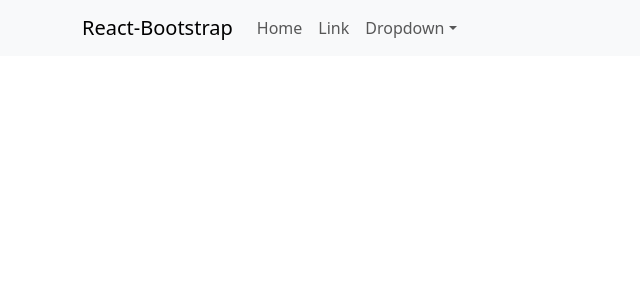
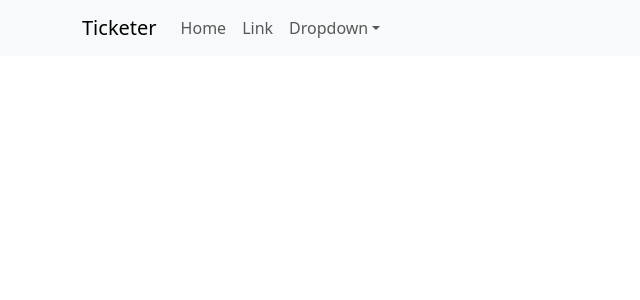
Before and after one commit to felixzhu88/madhacks-2024, a React (Create React App) app in the folder my-app/: page / in a window 1280 px wide. Shown: the top 300 px of the page, without its empty margins (0-640 px from the left). Built offline with nearby package versions, Linux system fonts and the light colour scheme.

Commit message:
Changing navbar name

```diff
--- a/my-app/src/App.js
+++ b/my-app/src/App.js
@@ -9,7 +9,7 @@
   return (
     <Navbar expand="lg" className="bg-light">
       <Container>
-        <Navbar.Brand href="#home">React-Bootstrap</Navbar.Brand>
+        <Navbar.Brand href="#home">Ticketer</Navbar.Brand>
         <Navbar.Toggle aria-controls="basic-navbar-nav" />
         <Navbar.Collapse id="basic-navbar-nav">
           <Nav className="me-auto">
```
